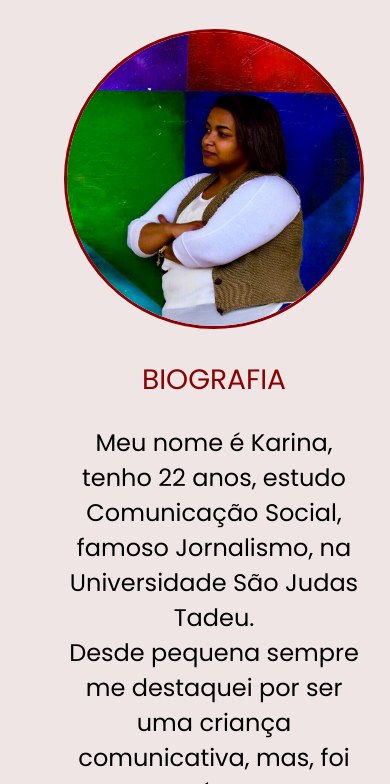
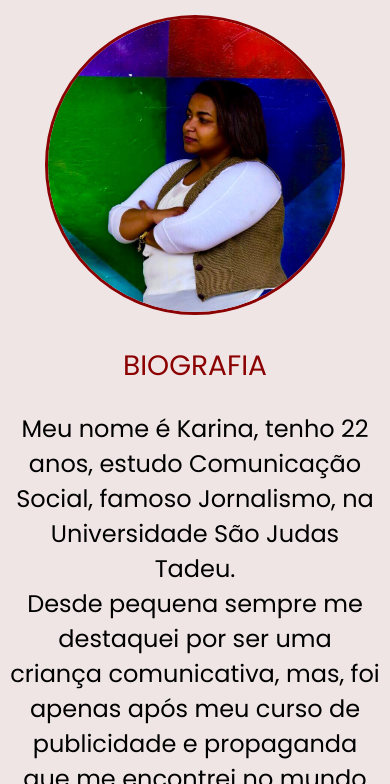
Before and after one commit to Chabarys/portfolio, a plain HTML site: page about.html in a window 390 px wide. Shown: the part 207-991 px from the top of the page. Drawn offline with Linux system fonts and the light colour scheme.

Commit message:
Update main.css

```diff
--- a/css/main.css
+++ b/css/main.css
@@ -405,6 +405,9 @@ main {
   main#home .icons {
     justify-content: center;
     align-self: center; }
+  main#about {
+    padding: 10px;
+    padding-top: 10vh; }
   main#about h1 {
     font-size: 3rem; }
   main#about h2 {
```
